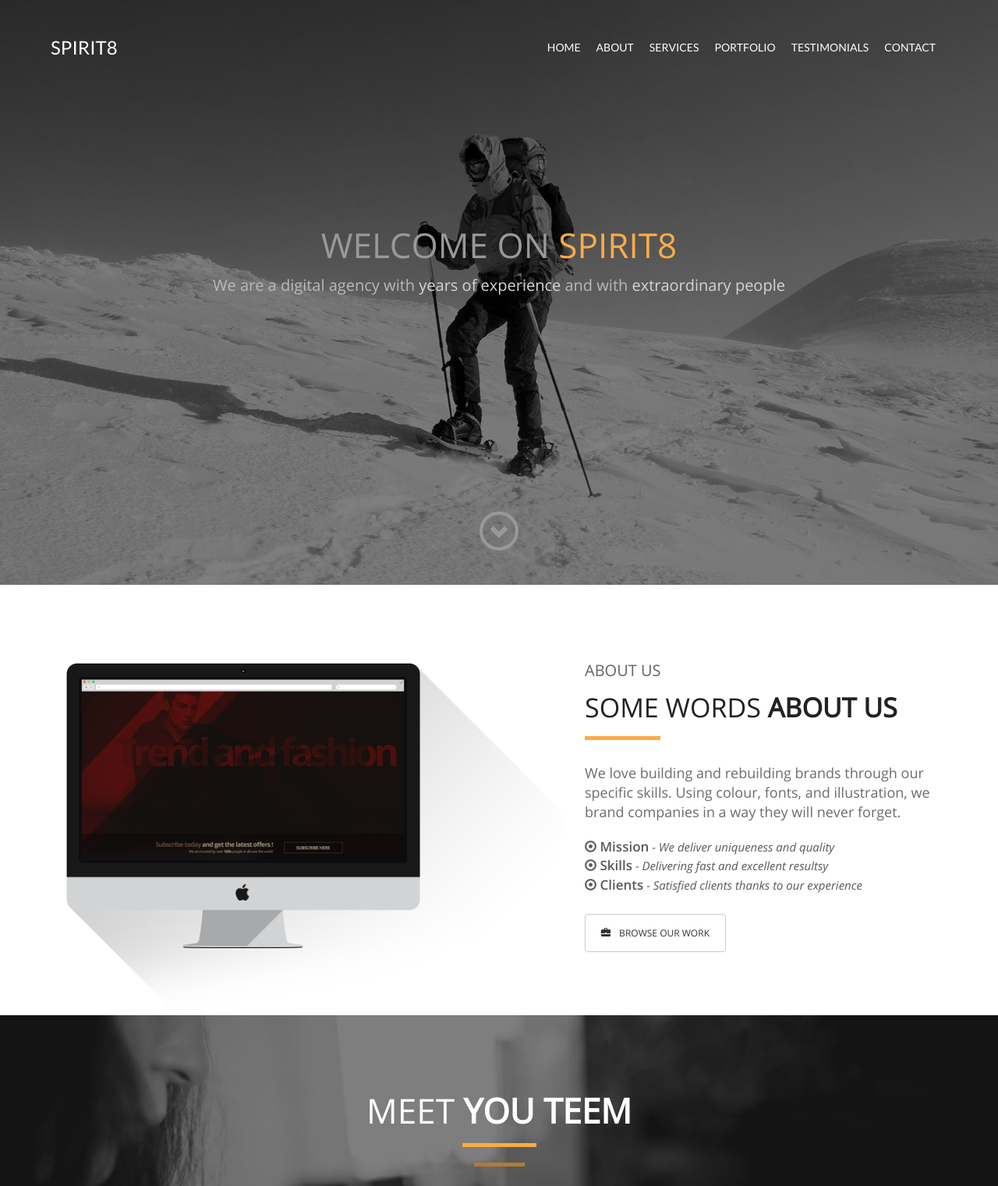
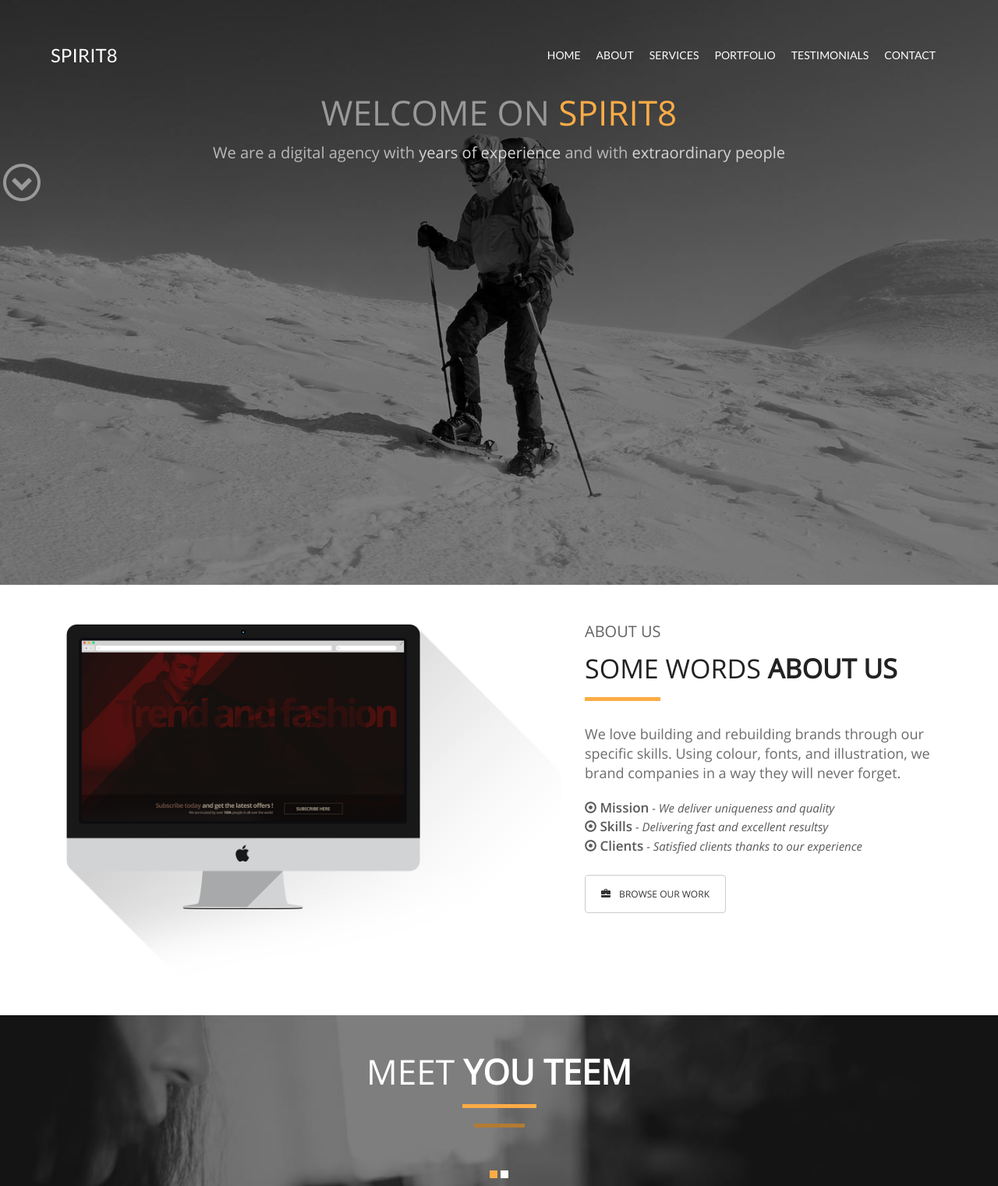
Before and after one commit to footzi/spirit8, a website: page public/index.html in a window 1280 px wide. Shown: the top 1521 px of the page at 78% size. Drawn offline with Linux system fonts and the light colour scheme.

Commit message:
no message

```diff
--- a/public/css/main.css
+++ b/public/css/main.css
@@ -43,14 +43,20 @@ header {
 	background-size: cover;
 	background-attachment: fixed;
 	height: 750px;
+	position: relative;
 
 }
 .wrapper {
 	height: 100%;
 	background-color: rgba(0,0,0,0.5);
+	/*display: flex;
+	flex-direction: column;
+	justify-content: space-between;*/
+	padding: 50px 0;
+
 }
 .navbar {
-	padding-top: 40px;
+	/*padding-top: 40px;*/
 	font-size: 14px;
 	/*position: fixed;
     width: 100%;
@@ -77,7 +83,7 @@ header {
 }
 
 .header-banner {
-	margin-top: 200px;
+	/*margin-top: 200px;*/
 	text-align: center;
 	font-family: OpenSans-Regular;
 }
@@ -97,25 +103,16 @@ header {
 .header-banner h2 span {
 	color:#d5d5d5;
 }
-.header-banner-icon {
-	margin: 280px auto 0px auto;
-	border:4px solid #999999;
-	color:#999999;
-	width:50px;
-	height: 50px;
-	border-radius: 25px;
-}
-.header-banner-icon span {
-	font-size: 25px;
-    margin-top: 10px;
-    margin-left: 2px
+.header-icon {
+	color: #999999;
+	margin: 0 auto;
 }
 
-
+/*****about*****/
 .about {
 	background-color: white;
 	font-family: OpenSans-Regular;
-	padding-top:100px;
+	padding:50px 0;
 }
 .about h2 {
 	font-size: 20px;
@@ -175,7 +172,6 @@ header {
 }
 
 .team h2 {
-	margin-top: 100px;
 	display: inline-block;
 	font-size: 44px;
 }
@@ -198,8 +194,9 @@ header {
 	background-color: #b37b33;
 }
 #carousel-team {
-	margin-top: 90px;
+	margin-top: 50px;
 }
+
 .team-worker {
 	text-align: center;
 
@@ -233,9 +230,13 @@ header {
 	font-size: 14px;
 	line-height: 1.714;
 }
-#carousel-team {
+/*#carousel-team {
 	height: 530px;
 	margin-bottom: 80px;
+}*/
+.carousel-indicators {
+	position: relative;
+	bottom:0;
 }
 .carousel-indicators li, .carousel-indicators .active  {
 	width: 10px !important;
@@ -516,7 +517,7 @@ textarea {
 	padding: 0;
 	text-align: right;
 }
-button {
+.form-button button {
 	width: 100%;
 }
 
@@ -528,7 +529,12 @@ footer {
 	font-size:12px;
 	color:#b2b2b2;
 	margin-top: 50px;
+}
+.footer-text {
+	text-align: center;
+}
+.footer-content {
 	display: flex;
-	flex-direction: row;
-	justify-content: space-around;
+	align-items: center;
+	justify-content: space-between;
 }
--- a/public/css/media.css
+++ b/public/css/media.css
@@ -1,7 +1,4 @@
 @media (max-width:750px) {
-    .about-list-objects-btn {
-        margin-bottom: 25px;
-    }
 
     #carousel-team {
         height: 850px;
@@ -27,4 +24,7 @@
     .form-password {
         margin-top: 30px;
     }
+    .footer-content {
+        flex-direction: column;
+    }
 }
--- a/public/index.html
+++ b/public/index.html
@@ -40,9 +40,13 @@
     <div class="header-banner">
         <h1>WELCOME ON <span>SPIRIT8</span></h1>
         <h2>We are a digital agency with <span>years of experience</span> and with <span>extraordinary people</span></h2>
-        <div class="header-banner-icon">
-            <span class="glyphicon glyphicon-chevron-down"></span>
+
     </div>
+    <div class="header-icon">
+            <span class="fa-stack fa-2x">
+                <i class="fa fa-circle-thin fa-stack-2x"></i>
+                <i class="fa fa-chevron-down fa-stack-1x"></i>
+            </span>
     </div>
     </div>
 </header>
@@ -618,6 +622,7 @@
 </main>
 <footer>
     <div class="container">
+        <div class="col-lg-12 footer-content">
             <div class="footer-text">
             <p>ALL RIGHTS RESERVED. COPYRIGHT © 2014 <b>SPIRIT8</b></p>
             </div>
@@ -648,6 +653,7 @@
                 </span>
             </div>
         </div>
+    </div>
 </footer>
 <script type="text/javascript" src="js/jquery-3.2.1.min.js"></script>
 <script type="text/javascript" src="js/bootstrap.js"></script>
```
Lines whose indentation alone changed are shown as unchanged.
